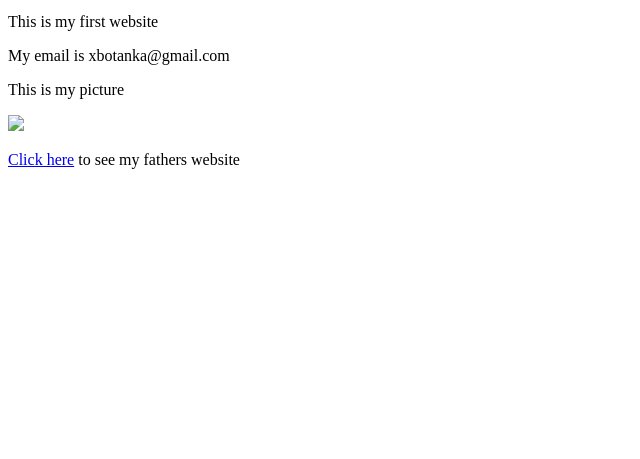
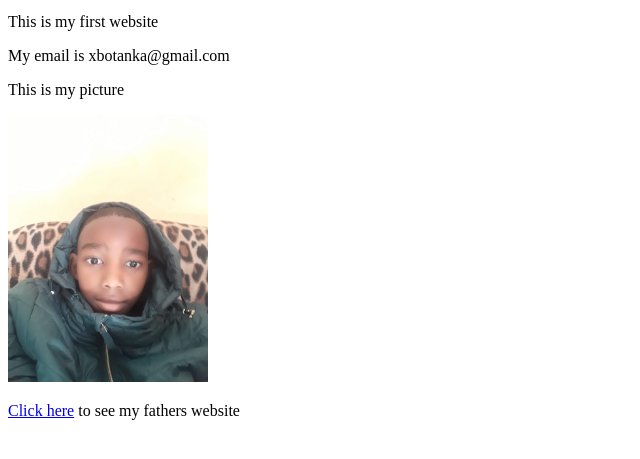
Before and after one commit to tshimo-coder/mywebsite, a plain HTML site: page index.html in a window 1280 px wide. Shown: the part 101-560 px from the top of the page, without its empty margins (0-640 px from the left). Drawn offline with Linux system fonts and the light colour scheme.

Commit message:
Update index.html

```diff
--- a/index.html
+++ b/index.html
@@ -11,11 +11,12 @@
 <p>This is my first website</p>
 <p>My email is xbotanka@gmail.com</p>
 <p>This is my picture</P>
-<img src='tshimo_picture.jpg' width=200px>
+<img src='images/tshimo_picture.jpg' width=200px>
 <p>
 <a href='https://www.youtube.com'>Click here</a>
  to see my fathers website
 </p>
 
 </body>
+
 </html>
```
